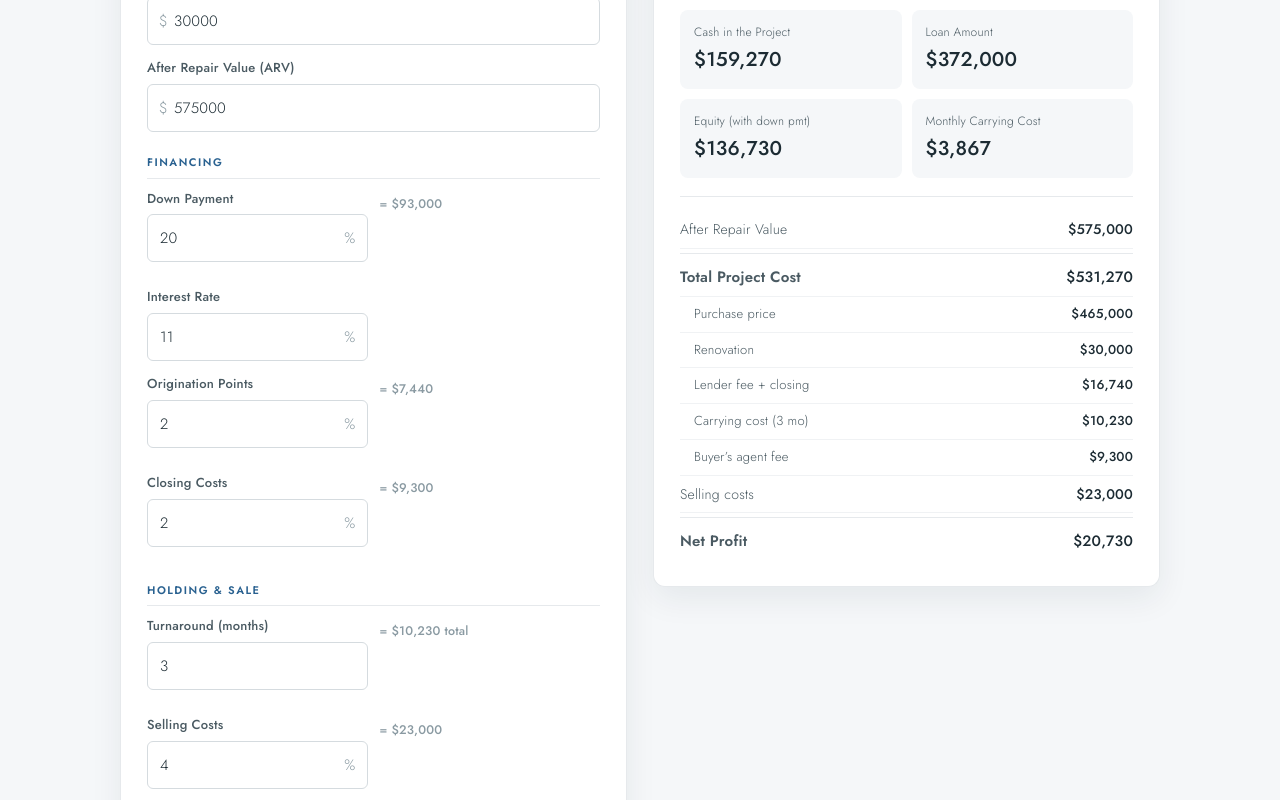
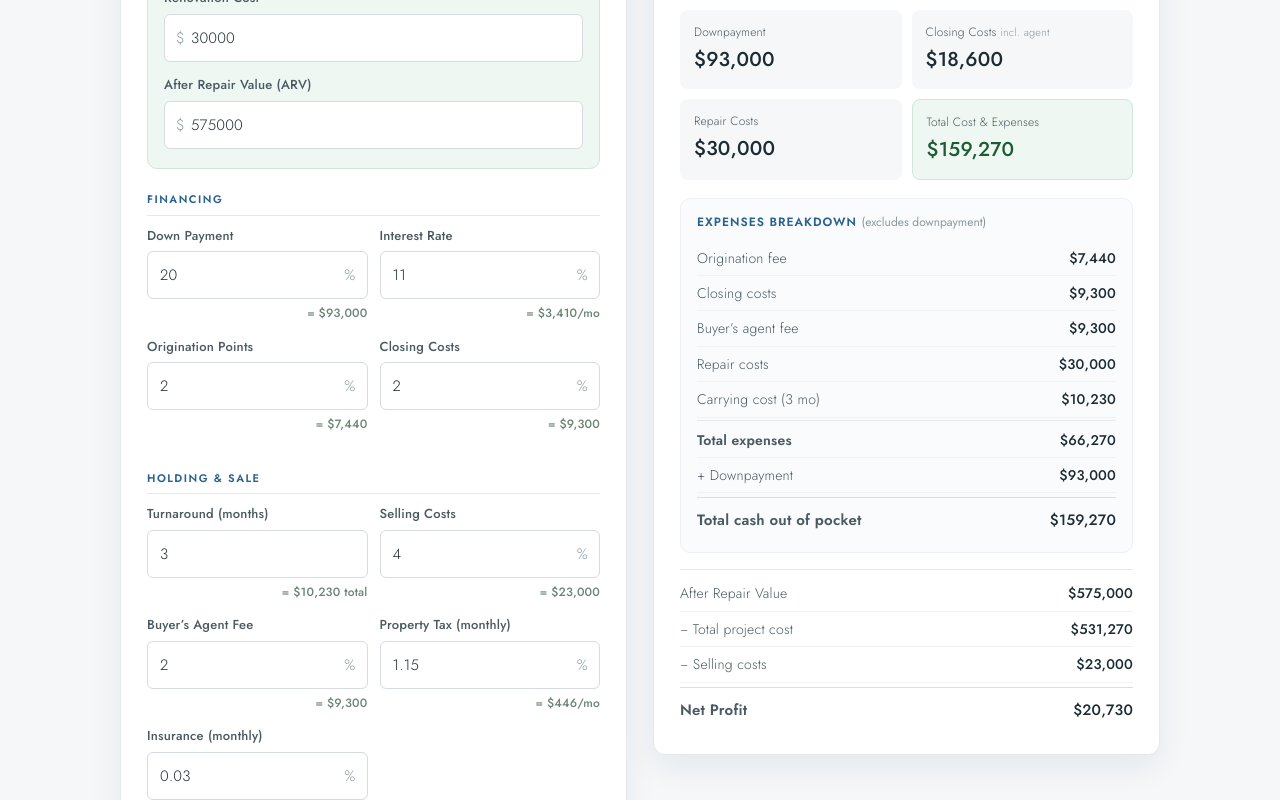
Before and after one commit to sezginsezer11/sellmyhomesforcash, a Next.js app: page /fix-and-flip-calculator in a window 1280 px wide. Shown: the part 540-1340 px from the top of the page. Built offline with nearby package versions, Linux system fonts and the light colour scheme.

Commit message:
Calculator: dollar amounts, monthly tax/insurance, split line items, new result tiles, green property panel

```diff
--- a/app/fix-and-flip-calculator/page.js
+++ b/app/fix-and-flip-calculator/page.js
@@ -28,27 +28,28 @@ export default function FixFlipCalculator() {
   const MONTHS = num(f.months), SELL = num(f.sell) / 100, AGENT = num(f.agent) / 100, TAX = num(f.tax) / 100, INS = num(f.ins) / 100;
 
   const dp = DP * P, loan = P - dp;
-  const origFee = loan * ORIG, closing = P * CLOSE, lender = origFee + closing;
-  const moMort = loan * RATE / 12, moTax = P * TAX / 12, moIns = P * INS / 12, moCarry = moMort + moTax + moIns;
-  const carry = moMort * MONTHS;
-  const agentFee = P * AGENT, sellExp = ARV * SELL;
-  const totalExpNoDp = lender + RENO + carry + agentFee;
-  const totalCost = P + totalExpNoDp;
-  const net = ARV - totalCost - sellExp;
-  const cashWithDp = totalExpNoDp + dp;
-  const equityDp = ARV - P - totalExpNoDp + dp;
-  const roi = cashWithDp > 0 ? net / cashWithDp * 100 : 0;
+  const origFee = loan * ORIG, closing = P * CLOSE;
+  const agentFee = P * AGENT;
+  const closingAll = closing + agentFee;              // closing + buyer's agent
+  const moMort = loan * RATE / 12;
+  const moTax = P * TAX / 12;                          // monthly property tax
+  const moIns = P * INS;                               // insurance entered as monthly rate
+  const moCarry = moMort + moTax + moIns;
+  const carry = moMort * MONTHS;                       // Necat carrying = mortgage * months
+  const sellExp = ARV * SELL;
+
+  // Total expenses except downpayment (Necat I15/I17): origination + closing + agent + repairs + carrying
+  const expNoDp = origFee + closingAll + RENO + carry;
+  // All cash out of pocket = expenses + downpayment
+  const totalCashOut = expNoDp + dp;
+  const totalCost = P + expNoDp;                       // full project cost (purchase + expenses)
+  const net = ARV - totalCost - sellExp;              // net profit after sale
+  const roi = totalCashOut > 0 ? net / totalCashOut * 100 : 0;
   const neg = net < 0;
 
-  // Per-field dollar amounts shown under each input.
-  const d_dp = dp;
-  const d_orig = origFee;
-  const d_close = closing;
-  const d_months = carry;        // total carrying over the chosen months
-  const d_sell = sellExp;
-  const d_agent = agentFee;
-  const d_tax = P * TAX;         // annual
-  const d_ins = P * INS;         // annual
+  // per-field dollar helpers
+  const d_tax = moTax;          // monthly
+  const d_ins = moIns;          // monthly
 
   return (
     <div className="ff-page">
@@ -72,8 +73,8 @@ export default function FixFlipCalculator() {
             <h2>Your Deal</h2>
             <p className="ff-sub">Enter the property and financing details.</p>
 
-            <div className="ff-group">
-              <div className="ff-group-label">The Property</div>
+            <div className="ff-group ff-green">
+              <div className="ff-group-label green">The Property</div>
               <div className="ff-field"><label htmlFor="price">Purchase Price</label>
                 <div className="ff-inwrap"><span className="pre">$</span><input className="money" id="price" value={f.price} onChange={up} inputMode="decimal" /></div></div>
               <div className="ff-field"><label htmlFor="reno">Renovation Cost</label>
@@ -86,15 +87,19 @@ export default function FixFlipCalculator() {
               <div className="ff-group-label">Financing</div>
               <div className="ff-two">
                 <div className="ff-field"><label htmlFor="dp">Down Payment</label>
-                  <div className="ff-inwrap"><input className="pct" id="dp" value={f.dp} onChange={up} inputMode="decimal" /><span className="suf">%</span></div></div><div className="ff-dollar">= {money(d_dp)}</div>
+                  <div className="ff-inwrap"><input className="pct" id="dp" value={f.dp} onChange={up} inputMode="decimal" /><span className="suf">%</span></div>
+                  <div className="ff-dollar">= {money(dp)}</div></div>
                 <div className="ff-field"><label htmlFor="rate">Interest Rate</label>
-                  <div className="ff-inwrap"><input className="pct" id="rate" value={f.rate} onChange={up} inputMode="decimal" /><span className="suf">%</span></div></div>
+                  <div className="ff-inwrap"><input className="pct" id="rate" value={f.rate} onChange={up} inputMode="decimal" /><span className="suf">%</span></div>
+                  <div className="ff-dollar">= {money(moMort)}/mo</div></div>
               </div>
               <div className="ff-two">
                 <div className="ff-field"><label htmlFor="orig">Origination Points</label>
-                  <div className="ff-inwrap"><input className="pct" id="orig" value={f.orig} onChange={up} inputMode="decimal" /><span className="suf">%</span></div></div><div className="ff-dollar">= {money(d_orig)}</div>
+                  <div className="ff-inwrap"><input className="pct" id="orig" value={f.orig} onChange={up} inputMode="decimal" /><span className="suf">%</span></div>
+                  <div className="ff-dollar">= {money(origFee)}</div></div>
                 <div className="ff-field"><label htmlFor="close">Closing Costs</label>
-                  <div className="ff-inwrap"><input className="pct" id="close" value={f.close} onChange={up} inputMode="decimal" /><span className="suf">%</span></div></div><div className="ff-dollar">= {money(d_close)}</div>
+                  <div className="ff-inwrap"><input className="pct" id="close" value={f.close} onChange={up} inputMode="decimal" /><span className="suf">%</span></div>
+                  <div className="ff-dollar">= {money(closing)}</div></div>
               </div>
             </div>
 
@@ -102,18 +107,23 @@ export default function FixFlipCalculator() {
               <div className="ff-group-label">Holding &amp; Sale</div>
               <div className="ff-two">
                 <div className="ff-field"><label htmlFor="months">Turnaround (months)</label>
-                  <div className="ff-inwrap"><input id="months" value={f.months} onChange={up} inputMode="decimal" /></div></div><div className="ff-dollar">= {money(d_months)} total</div>
+                  <div className="ff-inwrap"><input id="months" value={f.months} onChange={up} inputMode="decimal" /></div>
+                  <div className="ff-dollar">= {money(carry)} total</div></div>
                 <div className="ff-field"><label htmlFor="sell">Selling Costs</label>
-                  <div className="ff-inwrap"><input className="pct" id="sell" value={f.sell} onChange={up} inputMode="decimal" /><span className="suf">%</span></div></div><div className="ff-dollar">= {money(d_sell)}</div>
+                  <div className="ff-inwrap"><input className="pct" id="sell" value={f.sell} onChange={up} inputMode="decimal" /><span className="suf">%</span></div>
+                  <div className="ff-dollar">= {money(sellExp)}</div></div>
               </div>
               <div className="ff-two">
                 <div className="ff-field"><label htmlFor="agent">Buyer&rsquo;s Agent Fee</label>
-                  <div className="ff-inwrap"><input className="pct" id="agent" value={f.agent} onChange={up} inputMode="decimal" /><span className="suf">%</span></div></div><div className="ff-dollar">= {money(d_agent)}</div>
-                <div className="ff-field"><label htmlFor="tax">Property Tax (annual)</label>
-                  <div className="ff-inwrap"><input className="pct" id="tax" value={f.tax} onChange={up} inputMode="decimal" /><span className="suf">%</span></div></div><div className="ff-dollar">= {money(d_tax)}/yr</div>
+                  <div className="ff-inwrap"><input className="pct" id="agent" value={f.agent} onChange={up} inputMode="decimal" /><span className="suf">%</span></div>
+                  <div className="ff-dollar">= {money(agentFee)}</div></div>
+                <div className="ff-field"><label htmlFor="tax">Property Tax (monthly)</label>
+                  <div className="ff-inwrap"><input className="pct" id="tax" value={f.tax} onChange={up} inputMode="decimal" /><span className="suf">%</span></div>
+                  <div className="ff-dollar">= {money(d_tax)}/mo</div></div>
               </div>
-              <div className="ff-field"><label htmlFor="ins">Insurance (annual)</label>
-                <div className="ff-inwrap"><input className="pct" id="ins" value={f.ins} onChange={up} inputMode="decimal" /><span className="suf">%</span></div></div><div className="ff-dollar">= {money(d_ins)}/yr</div>
+              <div className="ff-field ff-half"><label htmlFor="ins">Insurance (monthly)</label>
+                <div className="ff-inwrap"><input className="pct" id="ins" value={f.ins} onChange={up} inputMode="decimal" /><span className="suf">%</span></div>
+                <div className="ff-dollar">= {money(d_ins)}/mo</div></div>
             </div>
 
             <button className="ff-reset" type="button" onClick={reset}>Reset to example</button>
@@ -127,27 +137,34 @@ export default function FixFlipCalculator() {
               <div className="ff-hl-lab">Net Profit After Sale</div>
               <div className="ff-hl-val">{money(net)}</div>
               <div className="ff-hl-roi">
-                Return on cash invested: {cashWithDp > 0 ? roi.toFixed(1) : '0'}%
-                &nbsp;&middot;&nbsp; Cash needed: {money(cashWithDp)}
+                Return on cash invested: {totalCashOut > 0 ? roi.toFixed(1) : '0'}%
+                &nbsp;&middot;&nbsp; Cash needed: {money(totalCashOut)}
               </div>
             </div>
 
             <div className="ff-metrics">
-              <div className="ff-metric"><div className="m-lab">Cash in the Project</div><div className="m-val">{money(cashWithDp)}</div></div>
-              <div className="ff-metric"><div className="m-lab">Loan Amount</div><div className="m-val">{money(loan)}</div></div>
-              <div className="ff-metric"><div className="m-lab">Equity (with down pmt)</div><div className="m-val">{money(equityDp)}</div></div>
-              <div className="ff-metric"><div className="m-lab">Monthly Carrying Cost</div><div className="m-val">{money(moCarry)}</div></div>
+              <div className="ff-metric"><div className="m-lab">Downpayment</div><div className="m-val">{money(dp)}</div></div>
+              <div className="ff-metric"><div className="m-lab">Closing Costs <span className="m-note">incl. agent</span></div><div className="m-val">{money(closingAll)}</div></div>
+              <div className="ff-metric"><div className="m-lab">Repair Costs</div><div className="m-val">{money(RENO)}</div></div>
+              <div className="ff-metric ff-metric-total"><div className="m-lab">Total Cost &amp; Expenses</div><div className="m-val">{money(totalCashOut)}</div></div>
             </div>
 
-            <div className="ff-break">
+            <div className="ff-itemized">
+              <div className="ff-item-head">Expenses breakdown <span>(excludes downpayment)</span></div>
+              <div className="ff-line"><span className="l">Origination fee</span><span className="v">{money(origFee)}</span></div>
+              <div className="ff-line"><span className="l">Closing costs</span><span className="v">{money(closing)}</span></div>
+              <div className="ff-line"><span className="l">Buyer&rsquo;s agent fee</span><span className="v">{money(agentFee)}</span></div>
+              <div className="ff-line"><span className="l">Repair costs</span><span className="v">{money(RENO)}</span></div>
+              <div className="ff-line"><span className="l">Carrying cost ({MONTHS} mo)</span><span className="v">{money(carry)}</span></div>
+              <div className="ff-line subtot"><span className="l">Total expenses</span><span className="v">{money(expNoDp)}</span></div>
+              <div className="ff-line"><span className="l">+ Downpayment</span><span className="v">{money(dp)}</span></div>
+              <div className="ff-line total"><span className="l">Total cash out of pocket</span><span className="v">{money(totalCashOut)}</span></div>
+            </div>
+
+            <div className="ff-sale">
               <div className="ff-line"><span className="l">After Repair Value</span><span className="v">{money(ARV)}</span></div>
-              <div className="ff-line total"><span className="l">Total Project Cost</span><span className="v">{money(totalCost)}</span></div>
-              <div className="ff-line sub"><span className="l">Purchase price</span><span className="v">{money(P)}</span></div>
-              <div className="ff-line sub"><span className="l">Renovation</span><span className="v">{money(RENO)}</span></div>
-              <div className="ff-line sub"><span className="l">Lender fee + closing</span><span className="v">{money(lender)}</span></div>
-              <div className="ff-line sub"><span className="l">Carrying cost ({MONTHS} mo)</span><span className="v">{money(carry)}</span></div>
-              <div className="ff-line sub"><span className="l">Buyer&rsquo;s agent fee</span><span className="v">{money(agentFee)}</span></div>
-              <div className="ff-line"><span className="l">Selling costs</span><span className="v">{money(sellExp)}</span></div>
+              <div className="ff-line"><span className="l">&minus; Total project cost</span><span className="v">{money(totalCost)}</span></div>
+              <div className="ff-line"><span className="l">&minus; Selling costs</span><span className="v">{money(sellExp)}</span></div>
               <div className="ff-line total"><span className="l">Net Profit</span><span className="v">{money(net)}</span></div>
             </div>
           </div>
@@ -177,8 +194,11 @@ export default function FixFlipCalculator() {
         .ff-card h2 { font-family: 'Cormorant Garamond',serif; font-size: 24px; margin: 0 0 4px; }
         .ff-sub { color: #4a5a62; font-size: 13.5px; margin: 0 0 18px; }
         .ff-group { margin-bottom: 22px; }
+        .ff-green { background: #eef7f1; border: 1px solid #cfe6d8; border-radius: 10px; padding: 16px 16px 6px; }
         .ff-group-label { font-size: 11px; font-weight: 600; letter-spacing: 1.5px; text-transform: uppercase; color: #296190; margin-bottom: 10px; border-bottom: 1px solid #e6e9ec; padding-bottom: 6px; }
+        .ff-group-label.green { color: #1c5b34; border-bottom-color: #cfe6d8; }
         .ff-field { margin-bottom: 13px; }
+        .ff-field.ff-half { width: calc(50% - 6px); }
         .ff-field label { display: block; font-size: 13px; font-weight: 500; color: #4a5a62; margin-bottom: 5px; }
         .ff-inwrap { position: relative; }
         .ff-inwrap .pre { position: absolute; left: 12px; top: 50%; transform: translateY(-50%); color: #8a9aa2; font-size: 15px; pointer-events: none; }
@@ -187,7 +207,7 @@ export default function FixFlipCalculator() {
         .ff-field input.money { padding-left: 26px; }
         .ff-field input.pct { padding-right: 28px; }
         .ff-field input:focus { outline: none; border-color: #296190; box-shadow: 0 0 0 3px rgba(41,97,144,.18); }
-        .ff-dollar { font-size: 12.5px; color: #8a9aa2; margin-top: 5px; font-weight: 500; }
+        .ff-dollar { font-size: 12px; color: #6a8574; margin-top: 5px; font-weight: 500; text-align: right; }
         .ff-two { display: grid; grid-template-columns: 1fr 1fr; gap: 12px; }
         .ff-reset { background: none; border: 1px solid #d5dbdf; color: #4a5a62; padding: 9px 16px; border-radius: 6px; font-family: 'Jost',sans-serif; font-size: 14px; cursor: pointer; margin-top: 4px; }
         .ff-reset:hover { border-color: #296190; color: #296190; }
@@ -199,20 +219,26 @@ export default function FixFlipCalculator() {
         .ff-hl-roi { font-size: 14px; color: #4a5a62; margin-top: 6px; }
         .ff-metrics { display: grid; grid-template-columns: 1fr 1fr; gap: 10px; margin-bottom: 18px; }
         .ff-metric { background: #f5f7f9; border-radius: 8px; padding: 13px 14px; }
+        .ff-metric-total { background: #eef7f1; border: 1px solid #cfe6d8; }
         .ff-metric .m-lab { font-size: 12px; color: #4a5a62; }
+        .ff-metric .m-note { color: #8a9aa2; font-size: 11px; }
         .ff-metric .m-val { font-size: 20px; font-weight: 500; margin-top: 2px; }
-        .ff-break { border-top: 1px solid #e6e9ec; padding-top: 14px; }
-        .ff-line { display: flex; justify-content: space-between; align-items: baseline; padding: 7px 0; font-size: 14px; border-bottom: 1px solid #f0f2f4; }
+        .ff-metric-total .m-val { color: #1c5b34; }
+        .ff-itemized { background: #fafbfc; border: 1px solid #eef1f3; border-radius: 10px; padding: 14px 16px; margin-bottom: 16px; }
+        .ff-item-head { font-size: 12px; font-weight: 600; text-transform: uppercase; letter-spacing: 1px; color: #296190; margin-bottom: 8px; }
+        .ff-item-head span { text-transform: none; letter-spacing: 0; font-weight: 400; color: #8a9aa2; }
+        .ff-sale { border-top: 1px solid #e6e9ec; padding-top: 6px; }
+        .ff-line { display: flex; justify-content: space-between; align-items: baseline; padding: 6px 0; font-size: 14px; border-bottom: 1px solid #f0f2f4; }
         .ff-line:last-child { border-bottom: 0; }
         .ff-line .l { color: #4a5a62; }
         .ff-line .v { font-weight: 500; }
-        .ff-line.total { font-weight: 600; color: #1c2b33; border-top: 1.5px solid #e6e9ec; margin-top: 4px; padding-top: 11px; font-size: 15px; }
-        .ff-line.sub { padding-left: 14px; font-size: 13px; }
+        .ff-line.subtot { font-weight: 600; color: #1c2b33; border-top: 1px solid #e6e9ec; margin-top: 2px; padding-top: 8px; }
+        .ff-line.total { font-weight: 600; color: #1c2b33; border-top: 1.5px solid #cfe6d8; margin-top: 4px; padding-top: 10px; font-size: 15px; }
         .ff-disclaimer { color: #8a9aa2; font-size: 12px; line-height: 1.7; max-width: 900px; margin: 28px auto 0; text-align: center; }
         .ff-cta { text-align: center; margin-top: 30px; }
         .ff-cta a { display: inline-block; background: #296190; color: #fff; text-decoration: none; padding: 14px 32px; border-radius: 8px; font-weight: 600; font-size: 16px; }
         .ff-cta a:hover { background: #21506f; }
-        @media (max-width: 820px) { .ff-grid { grid-template-columns: 1fr; } }
+        @media (max-width: 820px) { .ff-grid { grid-template-columns: 1fr; } .ff-field.ff-half { width: 100%; } }
       `}</style>
     </div>
   );
```
